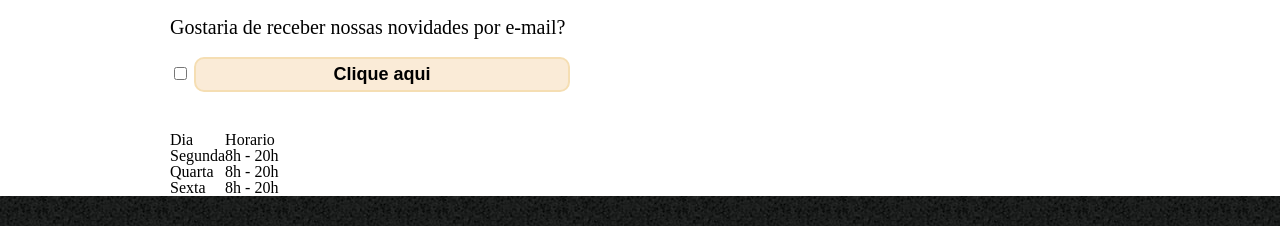
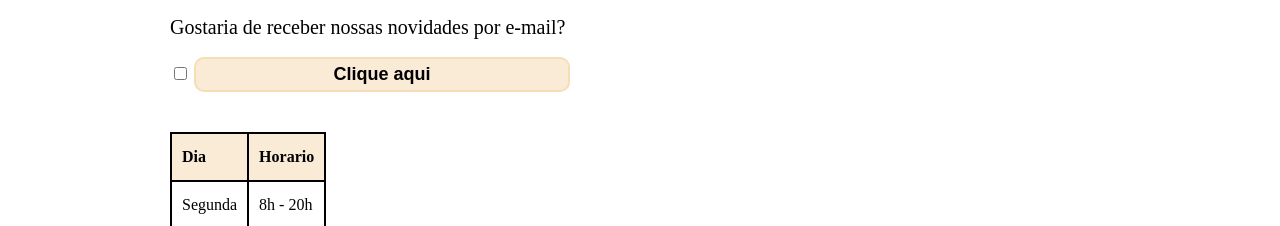
Before and after one commit to JP-Gaster/BarbeariaAlura, a plain HTML site: page contato.html in a window 1280 px wide. Shown: the part 920-1146 px from the top of the page. Drawn offline with Linux system fonts and the light colour scheme.

Commit message:
Add files via upload

```diff
--- a/style.css
+++ b/style.css
@@ -152,3 +152,18 @@ textarea{
 	background-color: antiquewhite;
 	color: black;
 }
+
+table{
+	margin: 20px 0 40px;
+}
+
+thead{
+	background-color: antiquewhite;
+	color: black;
+	font-weight: bold;
+}
+
+td{
+	border: 2px solid black;
+	padding: 15px 10px;
+}
```
